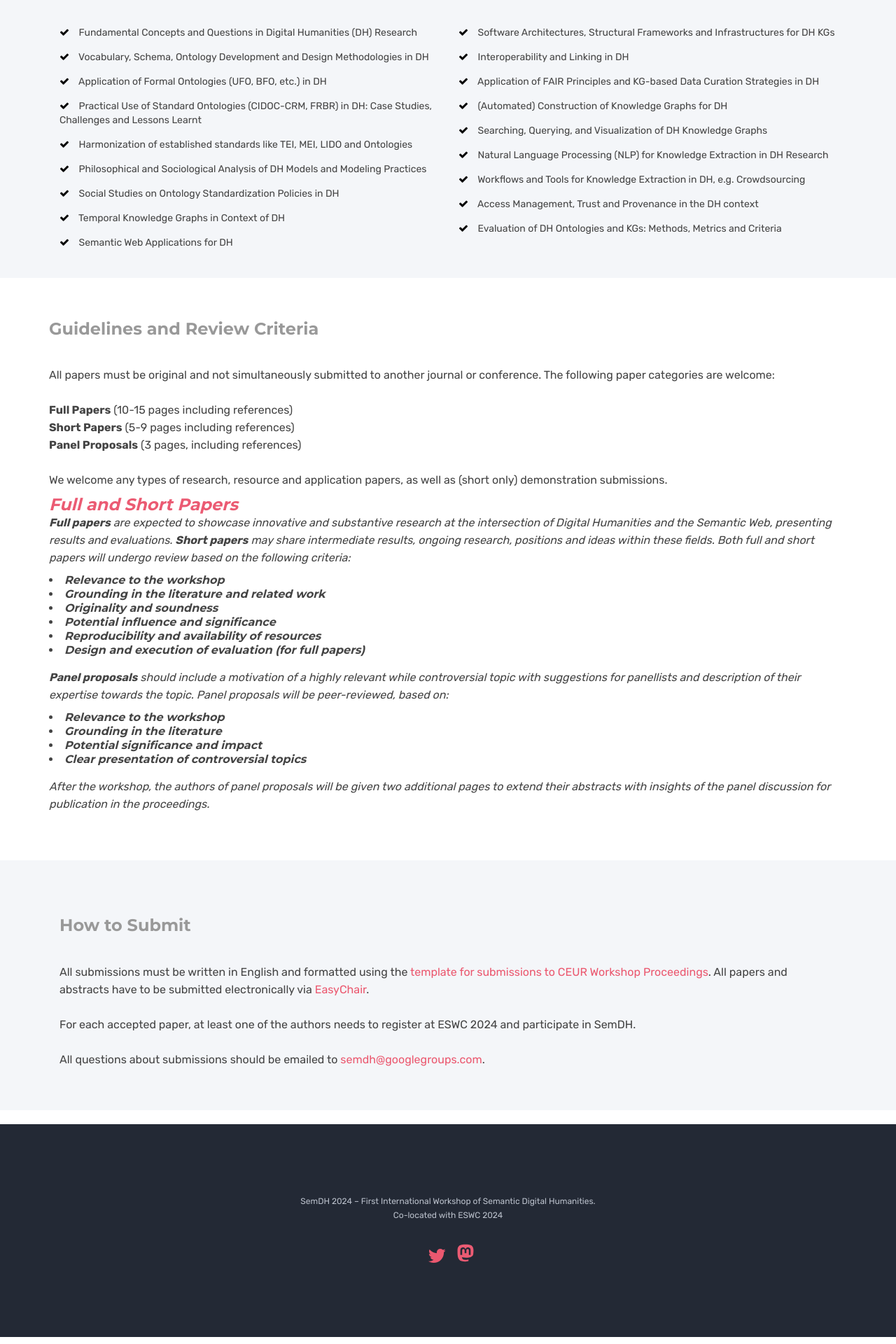
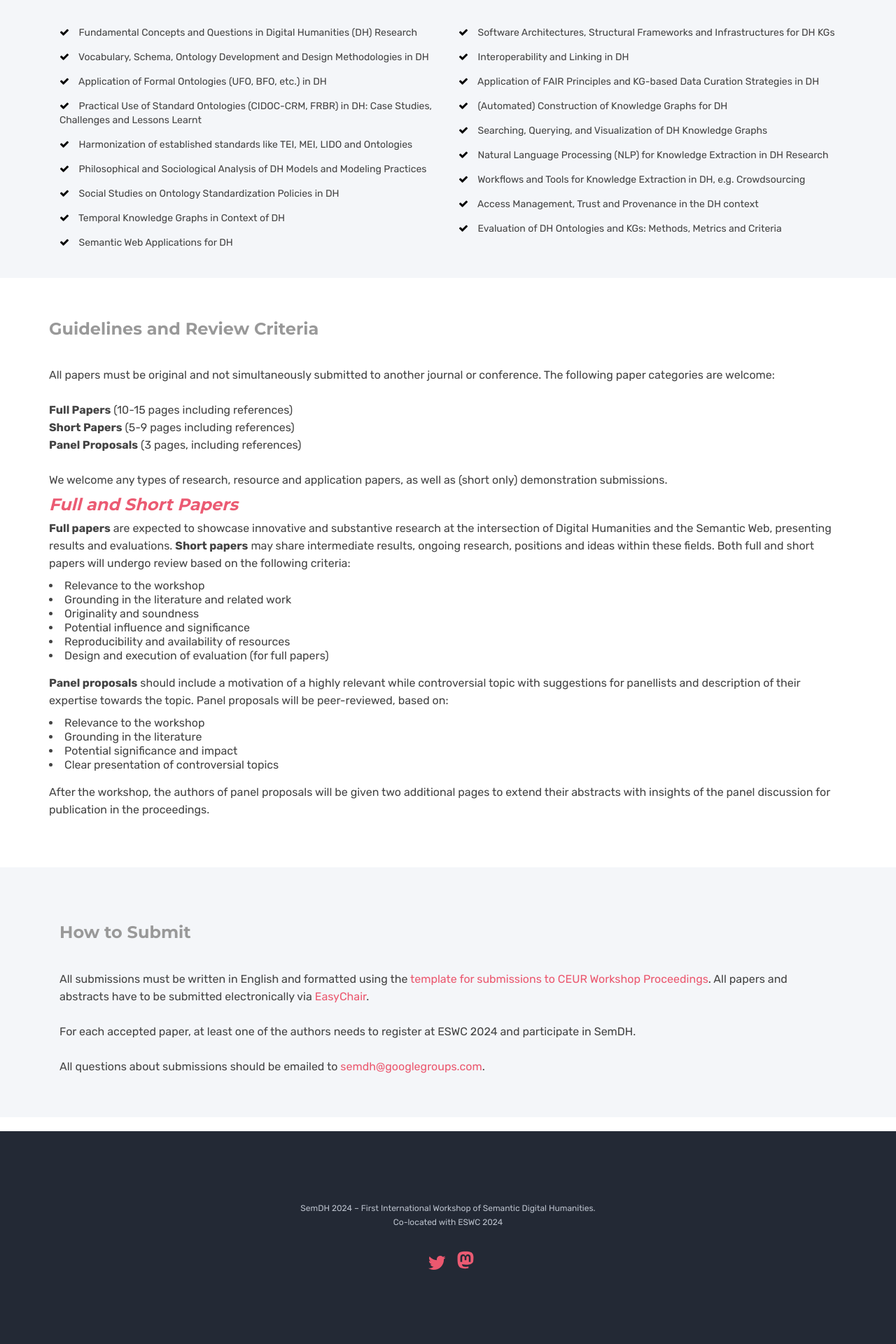
Before and after one commit to SemDH/semdh.github.io, a Jekyll site: the page built from callforpapers.html, in a window 1280 px wide. Shown: the part 767-2687 px from the top of the page at 70% size. Built offline with Jekyll 4.4.1, drawn with Linux system fonts in a browser that asks for light colours.

Commit message:
call for paper update

```diff
--- a/callforpapers.html
+++ b/callforpapers.html
@@ -167,7 +167,7 @@ canonical: https://semdh.github.io
         We welcome any types of research, resource and application papers, as
         well as (short only) demonstration submissions. <br />
 
-        <h5 class="pink">Full and Short Papers</h5-pink>
+        <h5 class="pink">Full and Short Papers</h5>
 
         <p class="lead"><strong>Full papers</strong> are expected to showcase innovative and substantive research at the intersection of Digital Humanities and the Semantic Web, presenting results and evaluations. <strong>Short papers</strong> may share intermediate results, ongoing research, positions and ideas within these fields. Both full and short papers will undergo review based on the following criteria: </p>
         <ul class="unorderedlist">
```
